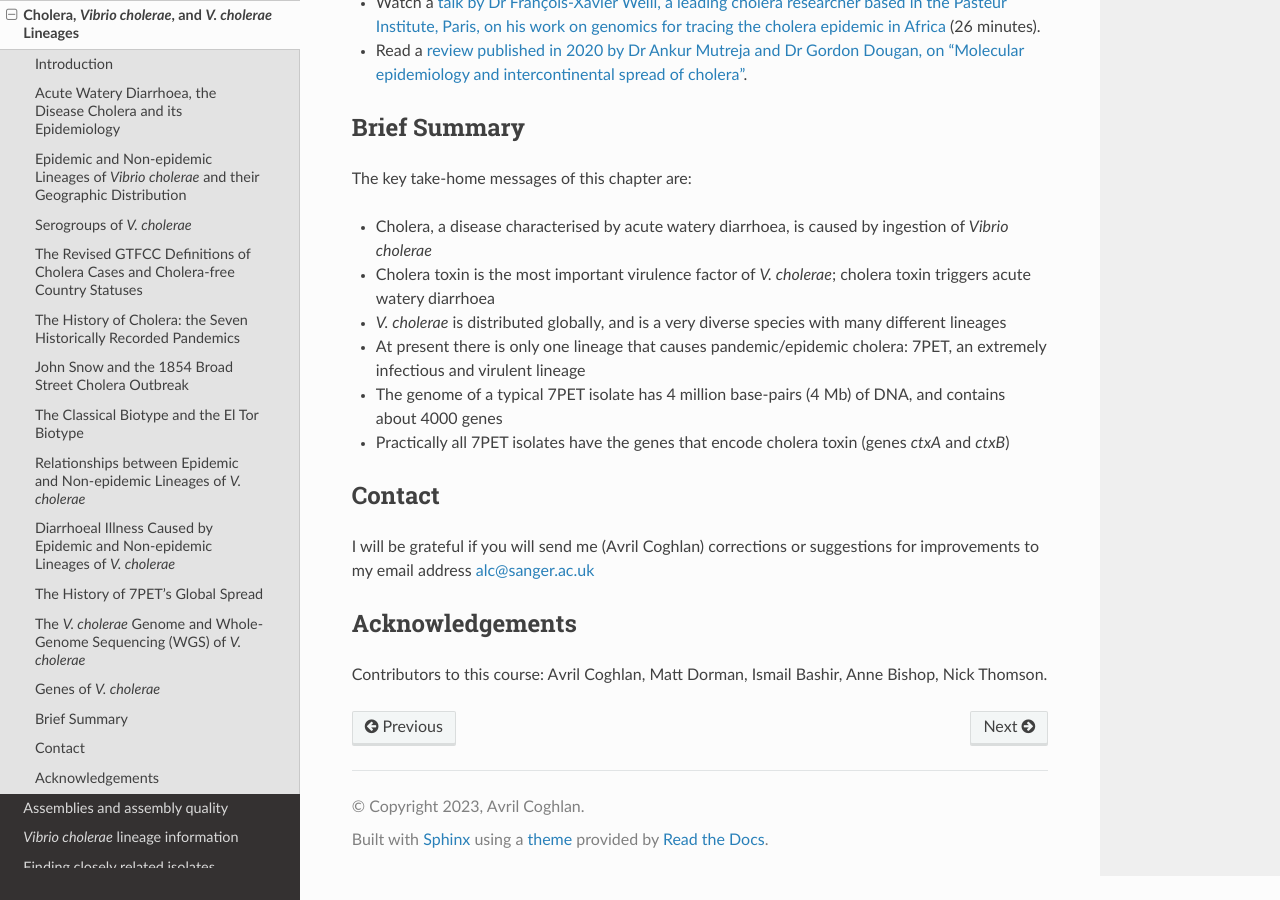
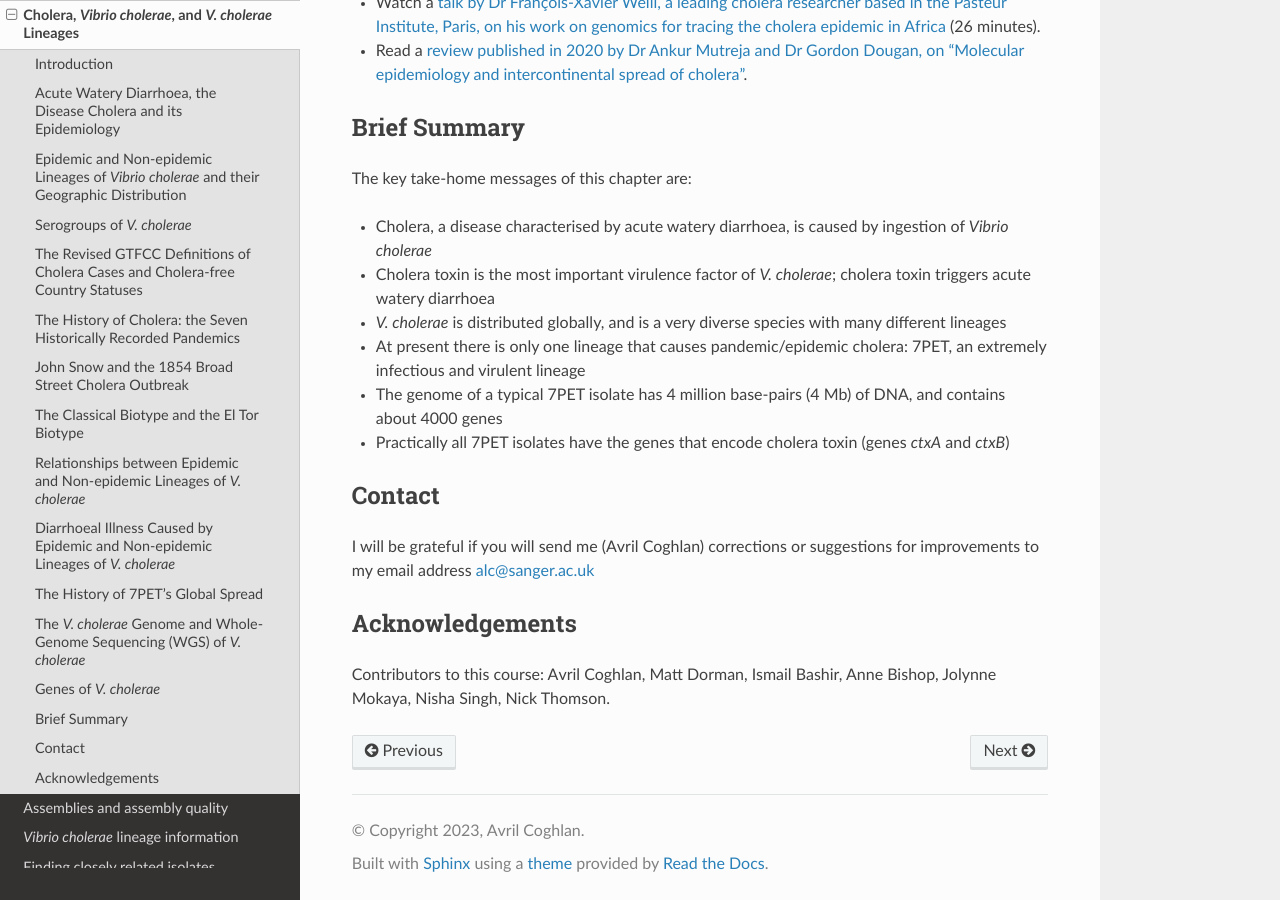
Before and after one commit to avrilcoghlan/cholerabook, a Sphinx documentation site: the page built from docs/source/vibriogenomes.rst, in a window 1280 px wide and 900 px high, scrolled down 22525 px. Built offline with Sphinx 7.4.7 and the Read the Docs theme 2.0.0, drawn with Linux system fonts in a browser that asks for light colours.

Commit message:
Update vibriogenomes.rst

```diff
--- a/docs/source/vibriogenomes.rst
+++ b/docs/source/vibriogenomes.rst
@@ -786,4 +786,4 @@
 Acknowledgements
 ----------------
 
-Contributors to this course: Avril Coghlan, Matt Dorman, Ismail Bashir, Anne Bishop, Nick Thomson.
+Contributors to this course: Avril Coghlan, Matt Dorman, Ismail Bashir, Anne Bishop, Jolynne Mokaya, Nisha Singh, Nick Thomson.
```
